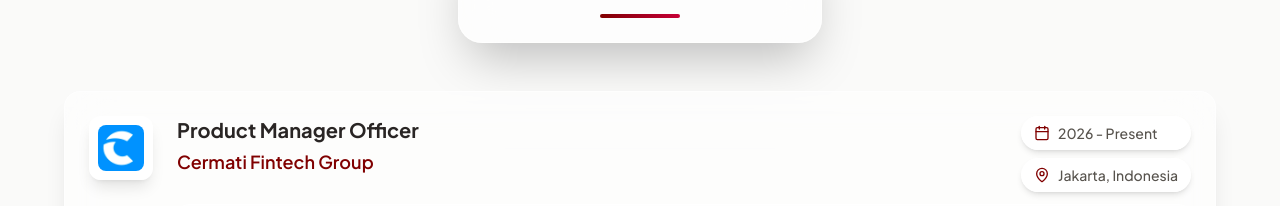
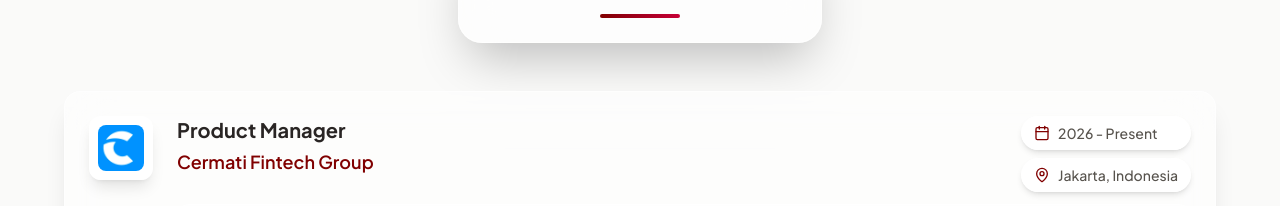
Before and after one commit to khansagiffany/portfolio-khansa, a Next.js app: page / in a window 1280 px wide. Shown: the part 1887-2093 px from the top of the page. Built offline with nearby package versions, Linux system fonts and the light colour scheme.

Commit message:
delete officer

```diff
--- a/app/page.js
+++ b/app/page.js
@@ -28,7 +28,7 @@ const experiences = [
   {
     id: 1,
     company: "Cermati Fintech Group",
-    position: "Product Manager Officer",
+    position: "Product Manager",
     duration: "2026 - Present",
     location: "Jakarta, Indonesia",
     description: "Worked as a full-time Product Manager, supporting end-to-end product development within the fast paced fintech ecosystem, contributing to feature discovery, requirement gathering, and cross-functional alignment. Collaborated with engineering and design teams to define user stories, track sprint progress, and ensure product delivery aligned with business objectives.",
```
